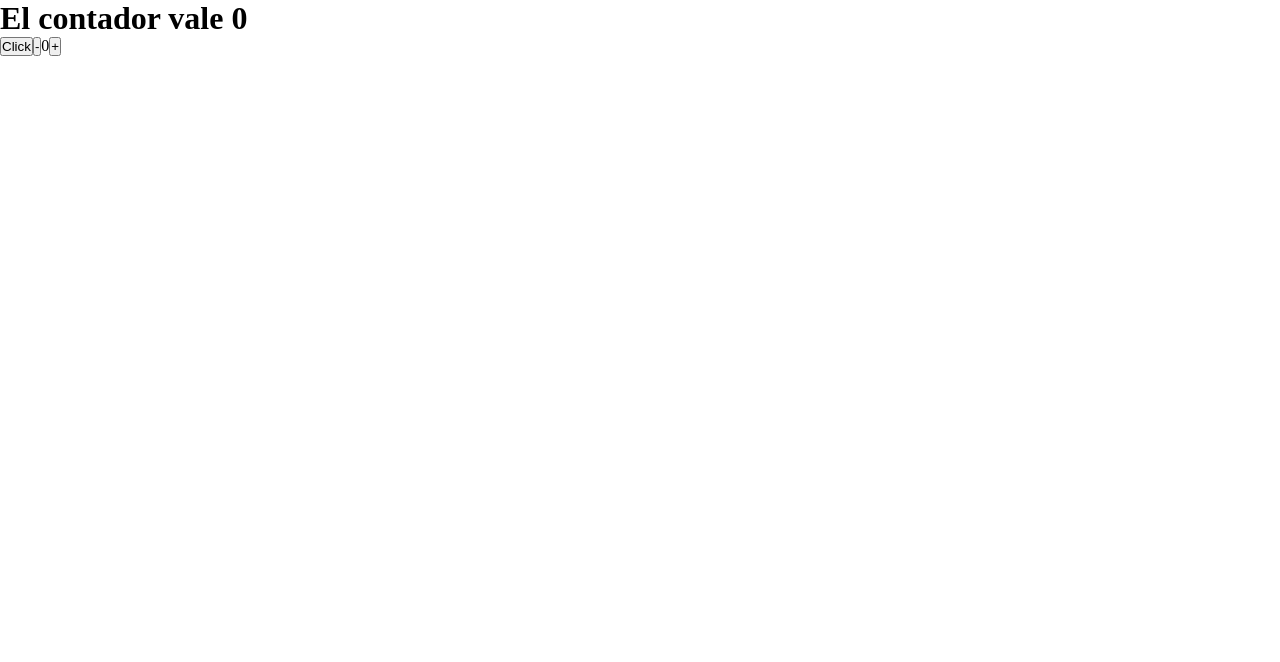
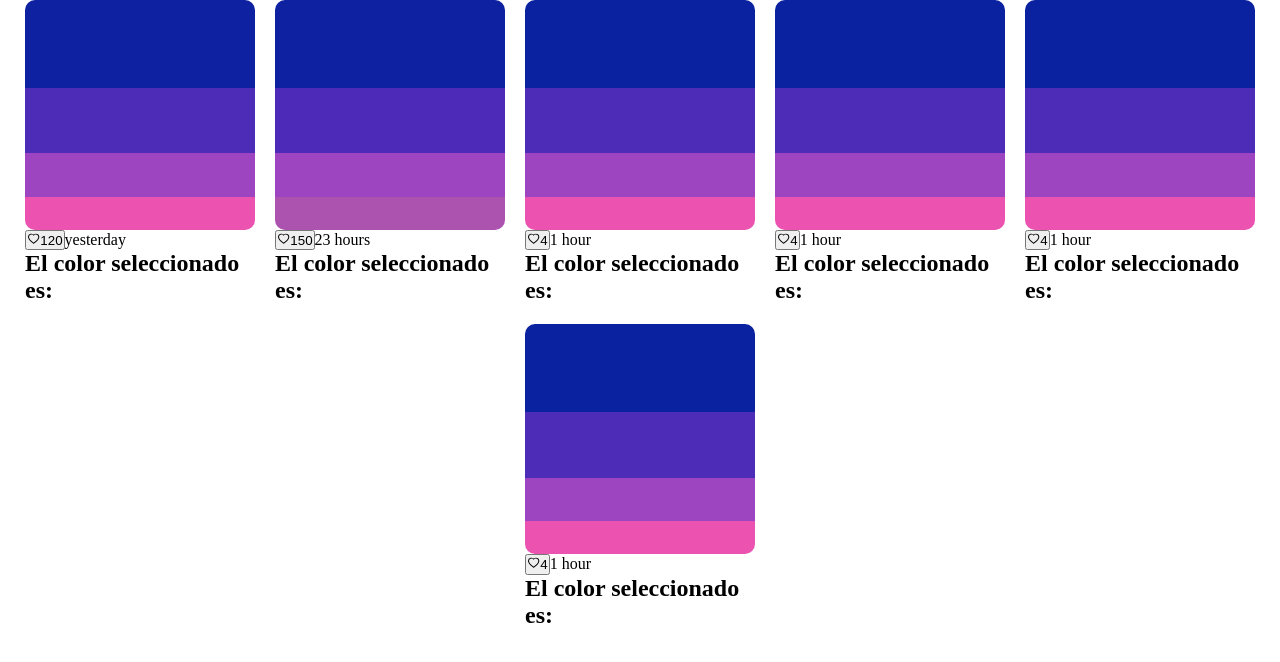
Before and after one commit to matiasgimenezagustin/UTN-ComisionNocturna-Junio, a React (Vite) app in the folder clase 19/React clases/: page / in a window 1280 px wide. Shown: the top 662 px of the page. Built offline with nearby package versions, Linux system fonts and the light colour scheme.

Commit message:
clase 21

```diff
--- a/clase 19/React clases/package.json
+++ b/clase 19/React clases/package.json
@@ -22,6 +22,6 @@
     "eslint-plugin-react": "^7.32.2",
     "eslint-plugin-react-hooks": "^4.6.0",
     "eslint-plugin-react-refresh": "^0.4.3",
-    "vite": "^4.4.5"
+    "vite": "^4.4.9"
   }
 }
--- a/clase 19/React clases/src/App.jsx
+++ b/clase 19/React clases/src/App.jsx
@@ -1,10 +1,16 @@
 import React from 'react'
-import { Eventos } from './Components'
+import { ColorCard, Eventos } from './Components'
+import { colorCards } from './dataColors'
 
 const App = () => {
   return (
-    <div>
-      <Eventos/>
+    <div className='cardColorsList'>
+
+      {
+        colorCards.map(({likes: meGusta, colores, id, date}) =>(
+          <ColorCard likes={meGusta} colores={colores} id={id} date={date} key={id}/>
+        ) )
+      }
     </div>
   )
 }
--- a/clase 19/React clases/src/Components/ColorCard/ColorCard.jsx
+++ b/clase 19/React clases/src/Components/ColorCard/ColorCard.jsx
@@ -1,24 +1,34 @@
-import React from 'react'
+import React, { useState } from 'react'
 import {AiOutlineHeart, AiFillHeart} from 'react-icons/ai'
 import './colorCard.css'
 const ColorCard = ({likes, date, colores, id}) => {
+    const [colorSelected, setColorSelected] =  useState('')
 
+    const handleSelectColor = (color) =>{
+        setColorSelected(color)
+    }
 
+    const [isLiked, setIsLiked] =  useState(false)
 
+    const handleLikeCard = () =>{
+
+        setIsLiked(!isLiked)
+    }
 
   return (
     <div className='colorCard'>
         <div className='colores'>
-            <ColorsList colors={colores}/>
+            <ColorsList colors={colores} handleSelectColor={handleSelectColor}/>
         </div>
         <div className='colorCardControls'>
-            <button>
-                <AiOutlineHeart/>
-                {likes}
+            <button onClick={handleLikeCard}>
+                {isLiked ? <AiFillHeart/> : <AiOutlineHeart/>}
+                {isLiked ? likes + 1 : likes}
             </button>
             <span>{date}</span>
 
         </div>
+        <h2>El color seleccionado es: {colorSelected}</h2>
     </div>
   )
 }
@@ -26,12 +36,13 @@ const ColorCard = ({likes, date, colores, id}) => {
 export default ColorCard
 
 
-const ColorsList = ({colors}) =>{
+const ColorsList = ({colors, handleSelectColor}) =>{
+
     return(
         <>
             {
                 colors.map((color, index) =>(
-                    <div key={index} style={{backgroundColor: color}}>
+                    <div key={index} style={{backgroundColor: color}} onClick={() => handleSelectColor(color)}>
                         <span>{color}</span>
                     </div>
                 ))
@@ -39,3 +50,8 @@ const ColorsList = ({colors}) =>{
         </>
     )
 }
+
+/*
+Vamos a tener un estado que se llame colorSelected, cuando le de click a un color de la carta de colores el estado guardara el color seleccionado y lo mostrara en HTML
+
+*/
--- a/clase 19/React clases/src/Components/Eventos/Eventos.jsx
+++ b/clase 19/React clases/src/Components/Eventos/Eventos.jsx
@@ -1,27 +1,42 @@
 import React, { useState } from 'react'
 
 const Eventos = () => {
-    const [contador, setContador] =  useState(0)
+    const [contador, setContador] =  useState(1)
+    const [error, setError] = useState('')
 
 
-    const handleClickBtn = () =>{
-        setContador(contador + 1)
+    const handleClickBtn = (op) =>{
+        if(op == '+'){
+            setError('')
+            setContador(contador + 1)
+        }
+        else if( op == '-' ){
+            if(contador == 1){
+                setError('No se puede contar menos de 1')
+            }
+            else{
+                setContador(contador - 1)
+            }
 
-      /*   console.log('Tu contador vale: ' + ++contador) */
+        }
     }
+
+    /*  */
 
   return (
     <div>
         <h1>El contador vale {contador}</h1>
-        <button onClick={handleClickBtn}>Click</button>
 
-        <button>
+
+        <button onClick={() => handleClickBtn('-')} disabled={error}>
             -
         </button>
-        <span>0</span>
-        <button>
+
+        <span>{contador}</span>
+        <button onClick={() => handleClickBtn('+')}>
             +
         </button>
+        {error && <h2 style={{color: 'red'}}>{error}</h2>}
     </div>
   )
 }
```
Also changed, not shown: 1 other file (tests, documents, lock files or other folders).
